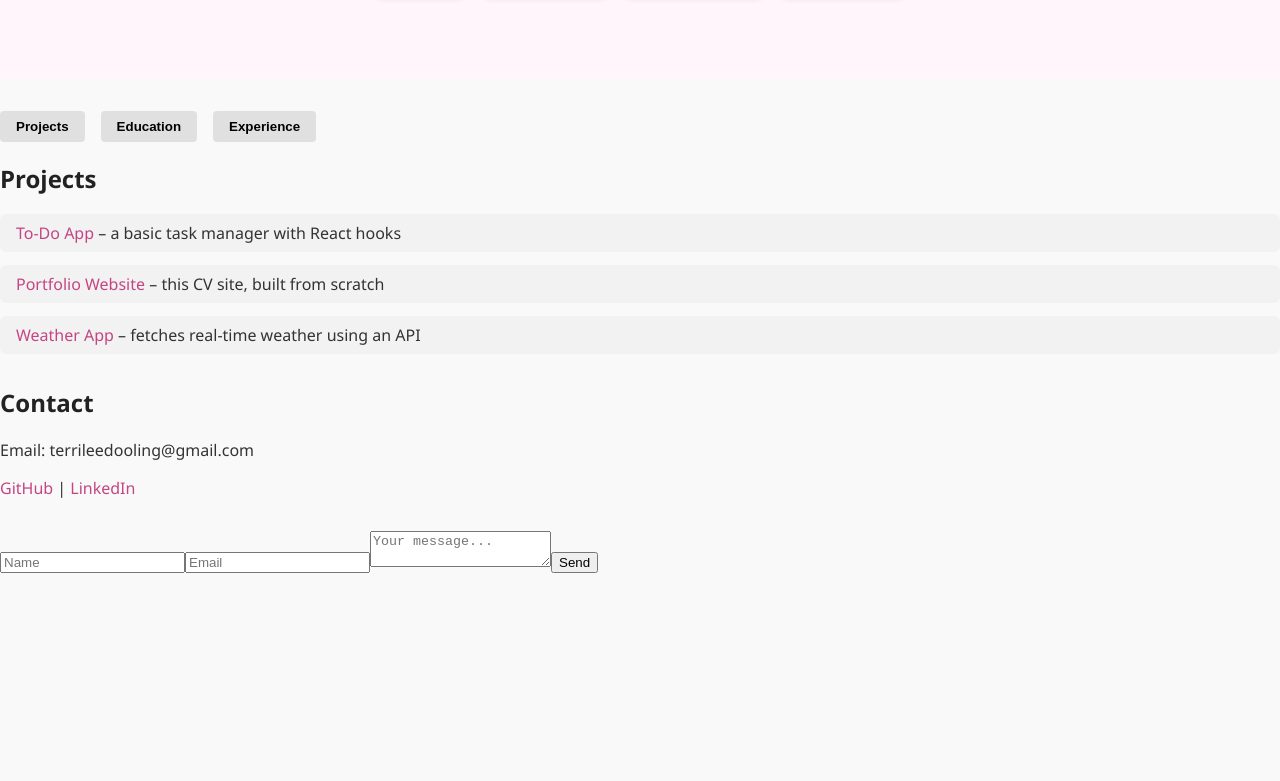
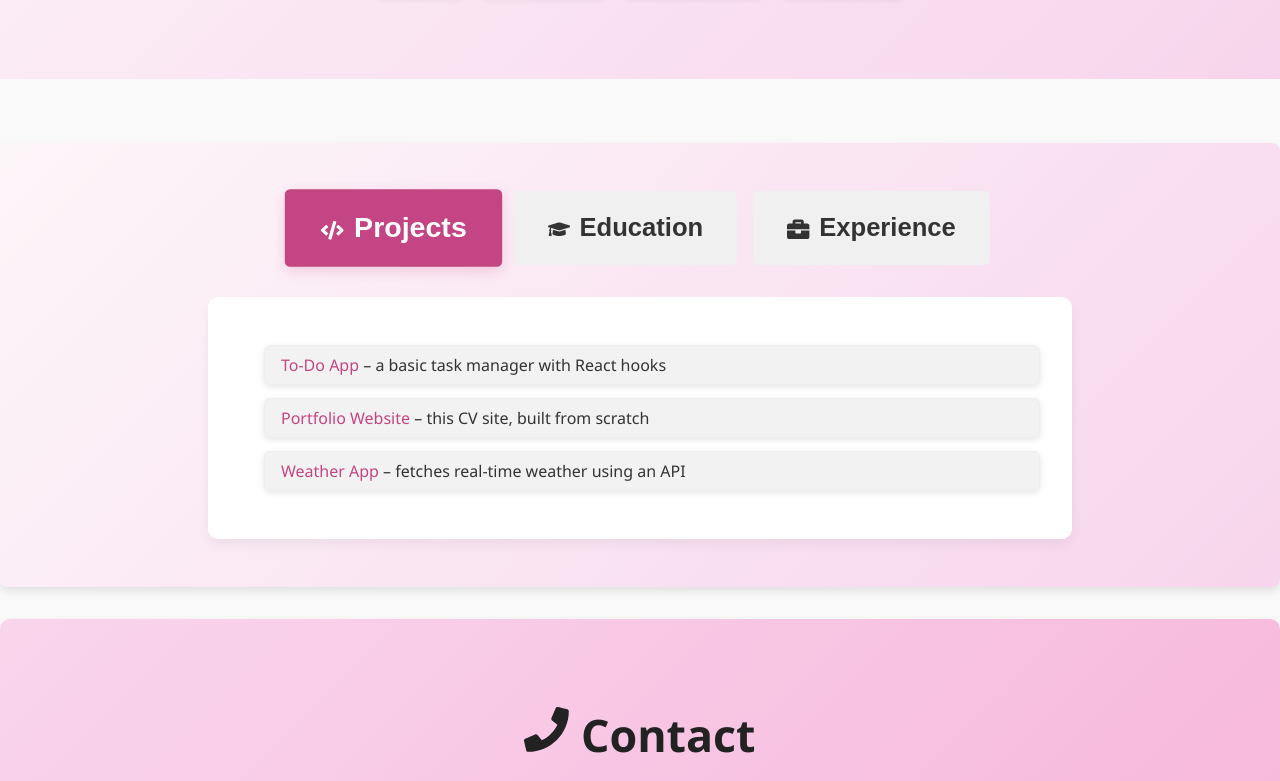
Before and after one commit to terrileedooling/my-cv-website, a React (Vite) app: page / in a window 1280 px wide. Shown: the part 1519-2300 px from the top of the page. Before the commit the page ends 2124 px from the top, so only its background shows below. Built offline with nearby package versions, Linux system fonts and the light colour scheme.

Commit message:
made styling more cohesive across sections

```diff
--- a/src/App.css
+++ b/src/App.css
@@ -4,6 +4,7 @@ body {
   background: #f9f9f9;
   color: #333;
 }
+
 
 :root {
   --accent-pink: #f9d5ec;
@@ -46,6 +47,11 @@ a:hover::after {
 .hero {
   text-align: center;
   margin-bottom: 2rem;
+
+}
+
+section.hero-section {
+  background: linear-gradient(135deg, #f9d5ec, #f7b6db);
 }
 
 section {
@@ -64,32 +70,61 @@ ul {
 .tab-buttons {
   display: flex;
   gap: 1rem;
-  margin-bottom: 1rem;
+  margin-bottom: 2rem;
+  justify-content: center;
 }
 
 .tab-buttons button {
-  padding: 0.5rem 1rem;
-  background-color: #e0e0e0;
-  border: none;
-  border-radius: 4px;
-  cursor: pointer;
-  font-weight: bold;
-  transition: background-color 0.3s ease;
+  padding: 1.2rem 2rem;
+  font-size: 1.6rem;
+  border-radius: 5px;
+  font-weight: 700;
+  background-color: #f0f0f0;
+  color: #333;
+  transition: all 0.3s ease;
+  border: 2px solid transparent;
 }
 
 .tab-buttons button.active {
-  background-color: var(--accent-pink-dark);
-  color: #333;
-  box-shadow: 0 4px 10px rgba(247, 182, 219, 0.3);
+  background-color: #c44583;
+  color: white;
+  border-color: #c44583;
+  font-size: 1.7rem;
+  transform: scale(1.05);
+  box-shadow: 0 4px 12px rgba(196, 69, 131, 0.2);
 }
 
 .tab-buttons button:hover {
   background-color: var(--accent-pink);
-  color: #333;
+  color: #fff;
+  transform: scale(1.05);
+  box-shadow: 0 4px 10px rgba(247, 182, 219, 0.3);
+}
+
+.tab-buttons button:hover:not(.active) {
+  background-color: #f9d5ec;
+  color: #222;
+  transform: translateY(-2px);
+}
+
+.tab-buttons button svg {
+  margin-right: 0.6rem;
+  font-size: 1.4rem;
+  vertical-align: middle;
+}
+
+.tab-content {
+  max-width: 800px;
+  margin: 2rem auto 0;
+  padding: 2rem;
+  background-color: #fff;
+  border-radius: 10px;
+  box-shadow: 0 6px 12px rgba(0, 0, 0, 0.05);
 }
 
 .tab-content ul {
-  padding-left: 0;
+  padding-left: 1.5rem;
+  position: relative;
   animation: fadeIn 0.4s ease-in-out;
 }
 .tab-content li {
@@ -102,10 +137,45 @@ ul {
 .tab-content li:hover {
   background-color: #e0e0e0;
 }
+
 .tab-item {
-  opacity: 0;
-  transform: translateY(10px);
-  animation: fadeInTab 0.4s ease-out forwards;
+  background-color: #fff;
+  border: 1px solid #eee;
+  padding: 1rem 1.5rem;
+  border-radius: 10px;
+  margin-bottom: 1rem;
+  box-shadow: 0 2px 6px rgba(0, 0, 0, 0.1);
+  transition: transform 0.2s ease, box-shadow 0.3s ease;
+}
+
+.tab-item:hover {
+  transform: translateY(-5px);
+  box-shadow: 0 4px 10px rgba(0, 0, 0, 0.1);
+  background-color: #f9f9f9;
+}
+
+.tab-item h3 {
+  font-size: 1.4rem;
+  font-weight: 600;
+  color: #333;
+  margin-bottom: 1rem;
+}
+
+.tab-item p {
+  font-size: 1.1rem;
+  color: #666;
+  line-height: 1.5;
+}
+
+.tab-section h2 {
+  display: none;
+}
+.tab-section {
+  padding: 3rem 2rem;
+  background: linear-gradient(135deg, #fdf6f9, #f7d5ec);
+  margin-top: 4rem;
+  border-radius: 8px;
+  box-shadow: 0 4px 8px rgba(0, 0, 0, 0.1);
 }
 
 .about {
@@ -114,13 +184,13 @@ ul {
   box-shadow: 0 4px 8px rgba(0, 0, 0, 0.1);
   text-align: center;
   align-items:baseline;
-  background-color: #fdf6f9;
+  background: linear-gradient(135deg, #fdf6f9, #f7d5ec);
 }
 
 .about h2 {
   font-size: 2.5rem;
   font-weight: 600;
-  color: #333;
+  color: #222;
   margin-bottom: 1rem;
 }
 
@@ -134,8 +204,7 @@ ul {
 
 .skills {
   padding: 3rem 2rem;
-
-  background-color: #fff5fa;
+  background: linear-gradient(135deg, #fdf6f9, #f7d5ec);
   text-align: center;
 }
 
@@ -143,7 +212,7 @@ ul {
   font-size: 2.5rem;
   font-weight: 600;
   margin-bottom: 2rem;
-  color: #333;
+  color: #222;
 }
 
 
@@ -237,6 +306,81 @@ ul {
   color: #00618a;
 }
 
+.contact {
+  background: linear-gradient(135deg, #f9d5ec, #f7b6db);
+  padding: 3rem 2rem;
+  text-align: center;
+  border-radius: 10px;
+  box-shadow: 0 4px 10px rgba(0, 0, 0, 0.1);
+  color: white;
+  margin-bottom: 2rem;
+}
+
+.contact h2 {
+  font-size: 2.8rem;
+  font-weight: 600;
+  color: #222;
+  margin-bottom: 1rem;
+  transition: transform 0.3s ease;
+}
+
+.contact h2:hover {
+  transform: scale(1.1);
+}
+
+.contact p {
+  font-size: 1.2rem;
+  margin-bottom: 1rem;
+  color: #222;
+}
+
+.contact a {
+  color: #222;
+  font-weight: 600;
+  transition: color 0.3s ease;
+}
+
+.contact a:hover {
+  color: #f9d5ec;
+}
+
+.contact-form {
+  max-width: 600px;
+  margin: 2rem auto;
+  background: #fff;
+  padding: 2rem;
+  border-radius: 8px;
+  box-shadow: 0 4px 8px rgba(0, 0, 0, 0.1);
+}
+
+.contact-form input, .contact-form textarea {
+  width: 100%;
+  padding: 1rem;
+  border: 2px solid #ccc;
+  border-radius: 6px;
+  margin-bottom: 1.2rem;
+  font-size: 1.1rem;
+  transition: border-color 0.3s ease;
+}
+
+.contact-form input:focus, .contact-form textarea:focus {
+  border-color: #c44583;
+}
+
+.contact-form button {
+  background-color: #c44583;
+  color: white;
+  border: none;
+  padding: 0.8rem 1.5rem;
+  font-size: 1.2rem;
+  border-radius: 6px;
+  transition: background-color 0.3s ease, transform 0.3s ease;
+}
+
+.contact-form button:hover {
+  background-color: #f9d5ec;
+  transform: scale(1.05);
+}
 
 
 
@@ -298,4 +442,11 @@ html {
   .hero-text h1 {
     font-size: 2.5rem;
   }
+
+  .contact {
+    padding: 2rem 1rem;
+  }
+  .contact-form {
+    padding: 1.5rem;
+  }
 }
--- a/src/App.jsx
+++ b/src/App.jsx
@@ -4,19 +4,19 @@ import About from './components/about';
 import Skills from './components/skills';
 import Tabs from './components/tabs';
 import './App.css';
+import { FaLink, FaPhone, FaEnvelope } from "react-icons/fa"
 
 function App() {
 
   return (
     <div className="app">
       <Hero />
-      {/* <Header /> */}
       <About />
       <Skills />
       <Tabs />
 
       <section className="contact animate-bounce-scale">
-        <h2>Contact</h2>
+        <h2> < FaPhone /> Contact</h2>
         <p>Email: terrileedooling@gmail.com</p>
         <p>
           <a href="https://github.com/terrileedooling">GitHub</a> | <a href="https://linkedin.com/in/comingsoon">LinkedIn</a>
--- a/src/components/about.jsx
+++ b/src/components/about.jsx
@@ -1,10 +1,11 @@
 import React from "react";
+import { FaPenNib } from "react-icons/fa"
 
 
 function About() {
     return (
         <section className="about animate-bounce-scale">
-        <h2>About Me</h2>
+        <h2> < FaPenNib /> About Me</h2>
         <p>
           I'm a passionate developer with a strong desire to build clean and useful web experiences.
           Currently working as a Junior Developer and leveling up daily.
--- a/src/components/hero.jsx
+++ b/src/components/hero.jsx
@@ -41,7 +41,7 @@ const Hero = () => {
 
                 .tagline {
                     font-size: 1.3rem;
-                    color: #555;
+                    color: #222;
                     line-height: 1.6;
                     animation: fadeIn 1.4s ease forwards;
                 }
@@ -107,6 +107,7 @@ const Hero = () => {
 
                     .tagline {
                         font-size: 1.1rem;
+
                     }
 
                     .hero-image img {
--- a/src/components/skills.jsx
+++ b/src/components/skills.jsx
@@ -1,5 +1,5 @@
 import React from "react";
-import { FaJs, FaPhp, FaJava, FaPython, FaReact, FaVuejs, FaGitAlt, FaCode } from "react-icons/fa";
+import { FaBrain, FaJs, FaPhp, FaJava, FaPython, FaReact, FaVuejs, FaGitAlt, FaCode } from "react-icons/fa";
 import { SiDotnet, SiPostman, SiMysql, SiGithub } from "react-icons/si";
 
 function Skills() {
@@ -7,9 +7,9 @@ function Skills() {
     {
         title: "Languages",
         skills: [
-          { name: "JavaScript", icon: <FaJs className="js-icon" /> },
           { name: "PHP", icon: <FaPhp className="php-icon" /> },
           { name: "Java", icon: <FaJava className="java-icon" /> },
+          { name: "JavaScript", icon: <FaJs className="js-icon" /> },
           { name: "Python", icon: <FaPython className="python-icon" /> },
           { name: "C#", icon: <FaCode className="csharp-icon" /> },
         ],
@@ -35,7 +35,7 @@ function Skills() {
 
   return (
     <section className="skills">
-      <h2>Skills</h2>
+      <h2> < FaBrain /> Skills</h2>
       {skillCategories.map((category, idx) => (
         <div key={idx} className="skill-category">
           <h3>{category.title}</h3>
--- a/src/components/tabs.jsx
+++ b/src/components/tabs.jsx
@@ -1,4 +1,5 @@
 import React, { useState } from "react";
+import { FaBriefcase, FaCode, FaGraduationCap } from "react-icons/fa";
 
 function Tabs() {
     const [activeTab, setActiveTab] = useState('projects');
@@ -35,7 +36,6 @@ function Tabs() {
                     {[
                       { name: "UCT BSc in Computer Science with co-major in Business Computing", desc: "2020-2024" },
                       { name: "Matric Certificate", desc: "Fish Hoek 2019" },
-                      { name: "Weather App", desc: "fetches real-time weather using an API" }
                     ].map((edu, index) => (
                       <li
                         key={edu.name}
@@ -55,8 +55,6 @@ function Tabs() {
                     <ul>
                     {[
                       { name: "Present Junior Web Developer", desc: "2024 - Present" },
-                      { name: "Matric Certificate", desc: "Fish Hoek 2019" },
-                      { name: "Weather App", desc: "fetches real-time weather using an API" }
                     ].map((exp, index) => (
                       <li
                         key={exp.name}
@@ -79,33 +77,24 @@ function Tabs() {
         <section id="tabs" className="tab-section">
           <div className="tab-buttons">
             <button
-                className={`px-4 py-2 rounded-md font-semibold transition-all duration-300 ${
-                activeTab === "projects"
-                ? "bg-blue-600 text-white shadow-md"
-                : "bg-gray-100 text-gray-700 hover:bg-blue-100 hover:scale-105"
-                }`}
+              className={`tab-button ${activeTab === "projects" ? "active" : ""}`}
               onClick={() => setActiveTab("projects")}
             >
+              <FaCode />
               Projects
             </button>
             <button
-                className={`px-4 py-2 rounded-md font-semibold transition-all duration-300 ${
-                activeTab === "education"
-                ? "bg-blue-600 text-white shadow-md"
-                : "bg-gray-100 text-gray-700 hover:bg-blue-100 hover:scale-105"
-                }`}
+              className={`tab-button ${activeTab === "education" ? "active" : ""}`}
               onClick={() => setActiveTab("education")}
             >
+              <FaGraduationCap />
               Education
             </button>
             <button
-                className={`px-4 py-2 rounded-md font-semibold transition-all duration-300 ${
-                activeTab === "experience"
-                ? "bg-blue-600 text-white shadow-md"
-                : "bg-gray-100 text-gray-700 hover:bg-blue-100 hover:scale-105"
-                }`}
+              className={`tab-button ${activeTab === "experience" ? "active" : ""}`}
               onClick={() => setActiveTab("experience")}
             >
+              <FaBriefcase />
               Experience
             </button>
           </div>
```
Also changed, not shown: src/components/footer.jsx (deleted). Lines whose indentation alone changed are shown as unchanged.
